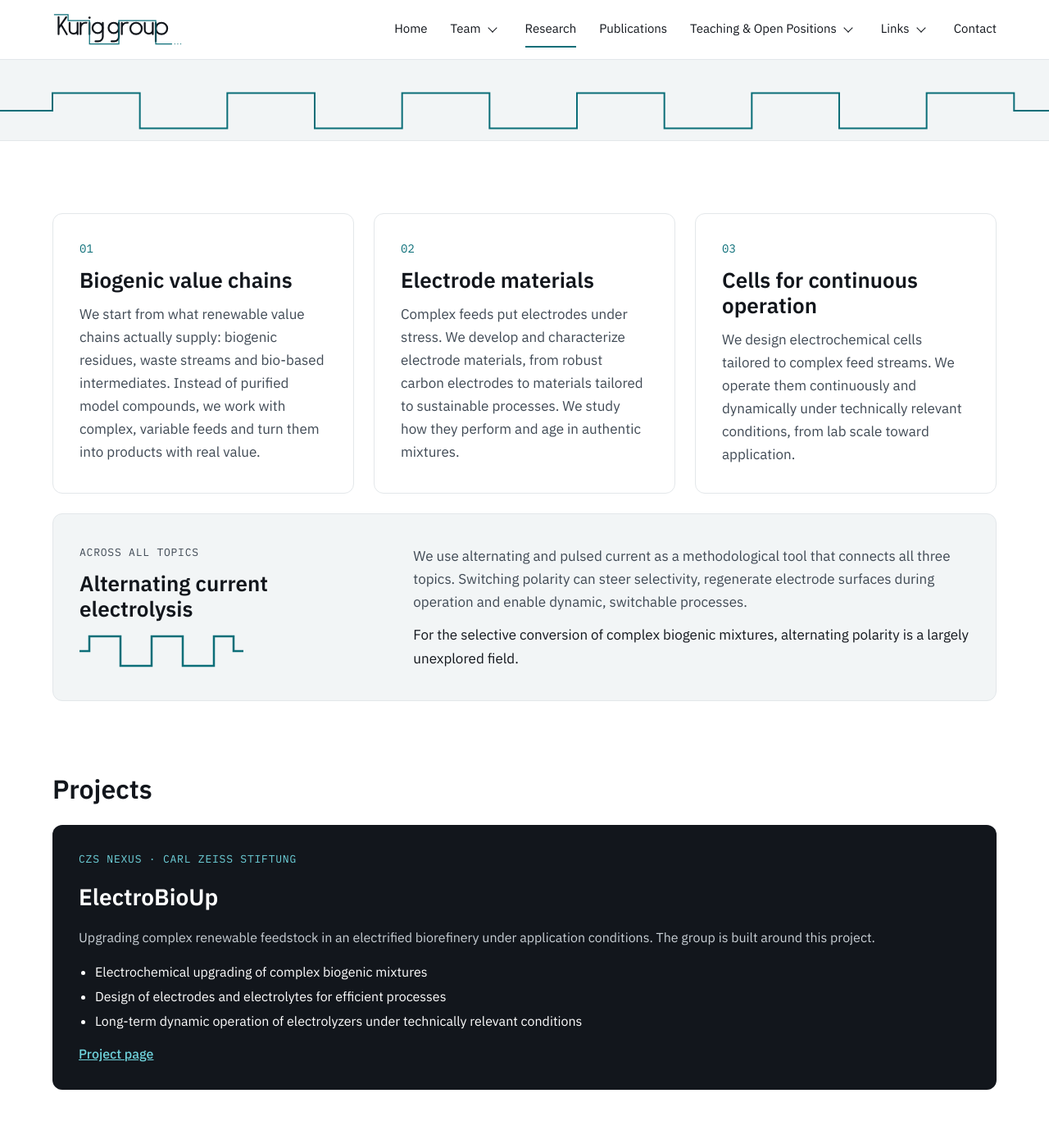
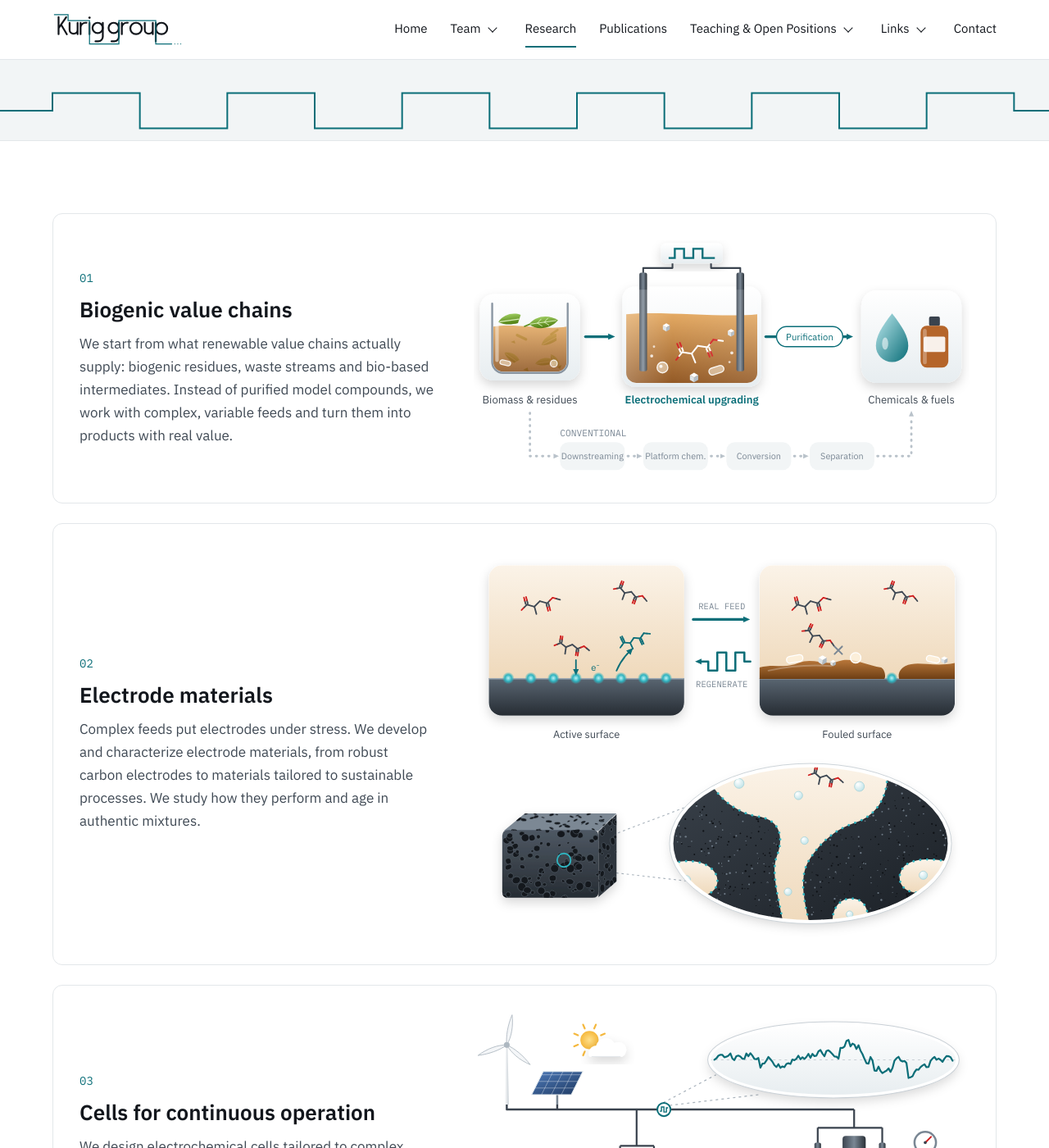
Before and after one commit to NilKur/kurig-group-website, a Jekyll site: the page built from research.html, in a window 1280 px wide and 1400 px high, scrolled down 381 px. Shown: the whole window at 82% size. Built offline with Jekyll 4.4.1, drawn with Linux system fonts in a browser that asks for light colours.

Commit message:
Add research figures for value chains, electrodes and cells
Co-Authored-By: Claude Opus 5.5 <noreply@anthropic.com>
Claude-Session: https://claude.ai/code/session_01Ln7JnE2QjE1RQ1nrTBQWHr

```diff
--- a/assets/css/style.css
+++ b/assets/css/style.css
@@ -222,3 +222,11 @@ p { margin: 0; }
   .section { padding-top: 56px; padding-bottom: 56px; }
   .hero .lead { font-size: 18px; }
 }
+
+/* Research topics with figures */
+.topics { display: flex; flex-direction: column; gap: 24px; }
+.topic { display: grid; grid-template-columns: minmax(0, 5fr) minmax(0, 7fr); align-items: center; gap: 32px 48px; }
+.topic-text { display: flex; flex-direction: column; gap: 12px; }
+.topic figure { margin: 0; }
+.research-fig { display: block; width: 100%; height: auto; }
+@media (max-width: 900px) { .topic { grid-template-columns: minmax(0, 1fr); padding: 24px 20px; } }
--- a/research.html
+++ b/research.html
@@ -13,10 +13,10 @@ nav: research
 </section>
 
 <section class="wrap section" style="padding-bottom: 24px">
-<div class="cards">
-<article class="card card-wide"><span class="num">01</span><h2>Biogenic value chains</h2><p>We start from what renewable value chains actually supply: biogenic residues, waste streams and bio-based intermediates. Instead of purified model compounds, we work with complex, variable feeds and turn them into products with real value.</p></article>
-<article class="card card-wide"><span class="num">02</span><h2>Electrode materials</h2><p>Complex feeds put electrodes under stress. We develop and characterize electrode materials, from robust carbon electrodes to materials tailored to sustainable processes. We study how they perform and age in authentic mixtures.</p></article>
-<article class="card card-wide"><span class="num">03</span><h2>Cells for continuous operation</h2><p>We design electrochemical cells tailored to complex feed streams. We operate them continuously and dynamically under technically relevant conditions, from lab scale toward application.</p></article>
+<div class="topics">
+<article class="card card-wide topic"><div class="topic-text"><span class="num">01</span><h2>Biogenic value chains</h2><p>We start from what renewable value chains actually supply: biogenic residues, waste streams and bio-based intermediates. Instead of purified model compounds, we work with complex, variable feeds and turn them into products with real value.</p></div><figure>{% include figures/value-chains.svg %}</figure></article>
+<article class="card card-wide topic"><div class="topic-text"><span class="num">02</span><h2>Electrode materials</h2><p>Complex feeds put electrodes under stress. We develop and characterize electrode materials, from robust carbon electrodes to materials tailored to sustainable processes. We study how they perform and age in authentic mixtures.</p></div><figure>{% include figures/electrodes.svg %}</figure></article>
+<article class="card card-wide topic"><div class="topic-text"><span class="num">03</span><h2>Cells for continuous operation</h2><p>We design electrochemical cells tailored to complex feed streams. We operate them continuously and dynamically under technically relevant conditions, from lab scale toward application.</p></div><figure>{% include figures/cells.svg %}</figure></article>
 </div>
 <div class="band" style="margin-top: 24px">
 <div>
```
Also changed, not shown: _includes/figures/cells.svg (added), _includes/figures/electrodes.svg (added), _includes/figures/value-chains.svg (added).
